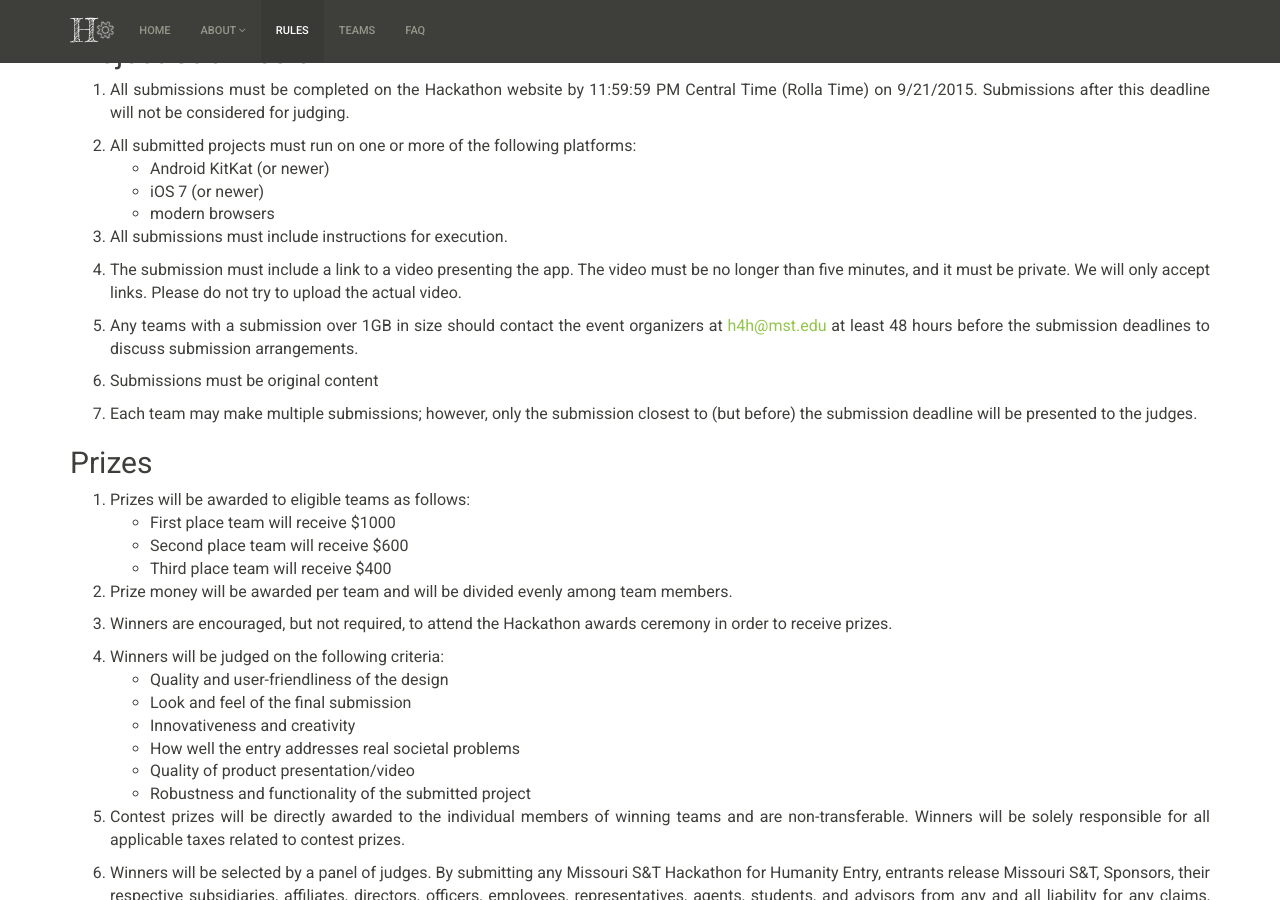
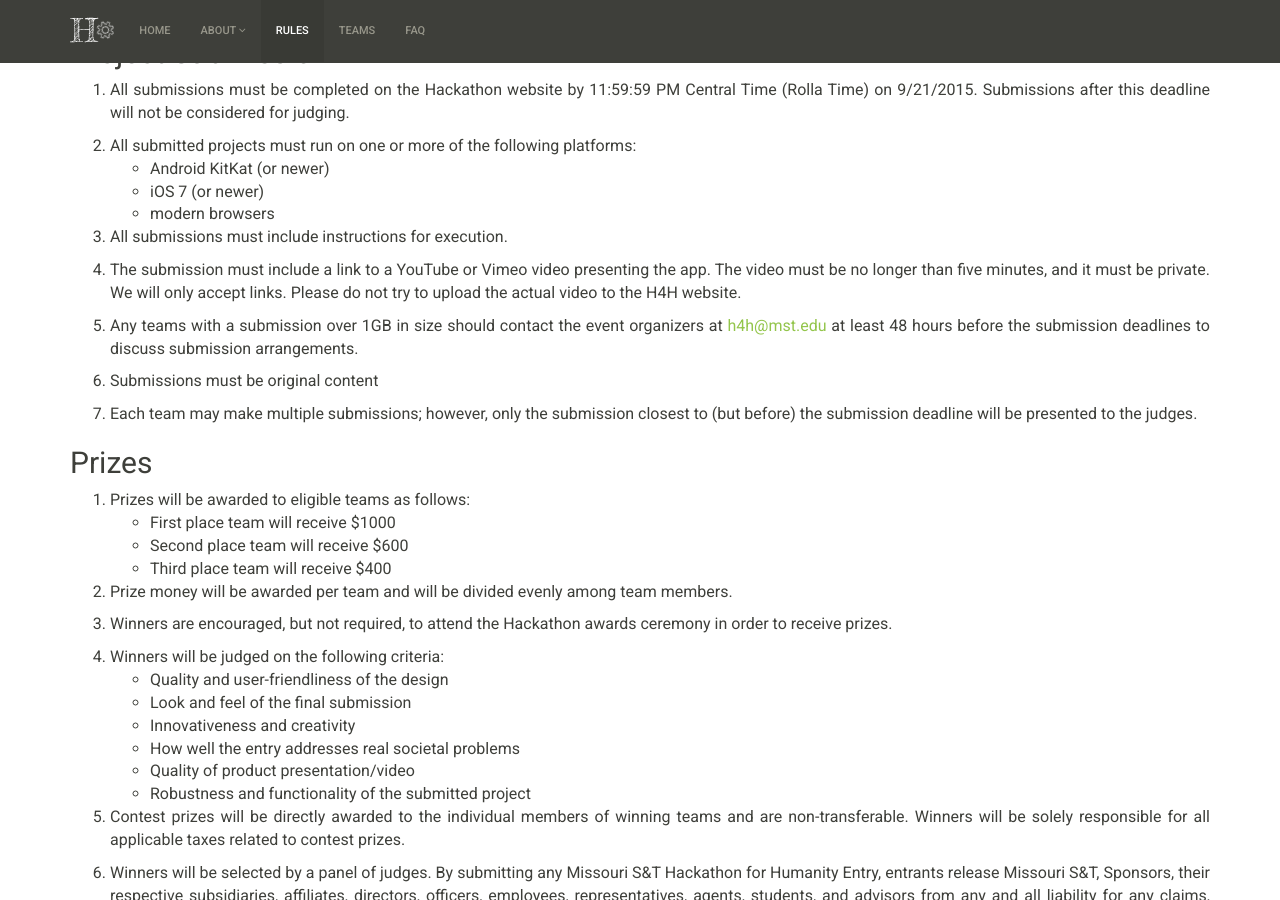
Before and after one commit to cmpsci-goldnjub/info, a Jekyll site: the page built from rules.md, in a window 1280 px wide and 900 px high, scrolled down 878 px. Built offline with Jekyll 4.4.1, drawn with Linux system fonts in a browser that asks for light colours.

Commit message:
Clarify video requirements

```diff
--- a/rules.md
+++ b/rules.md
@@ -50,7 +50,7 @@ Email questions to <{{ site.email }}>.
 
 3.  All submissions must include instructions for execution.
 
-4.  The submission must include a link to a video presenting the app. The video must be no longer than five minutes, and it must be private. We will only accept links. Please do not try to upload the actual video.
+4.  The submission must include a link to a YouTube or Vimeo video presenting the app. The video must be no longer than five minutes, and it must be private. We will only accept links. Please do not try to upload the actual video to the H4H website.
 
 4.  Any teams with a submission over 1GB in size should contact the event organizers at <{{ site.email }}> at least 48 hours before the submission deadlines to discuss submission arrangements.
 
```
